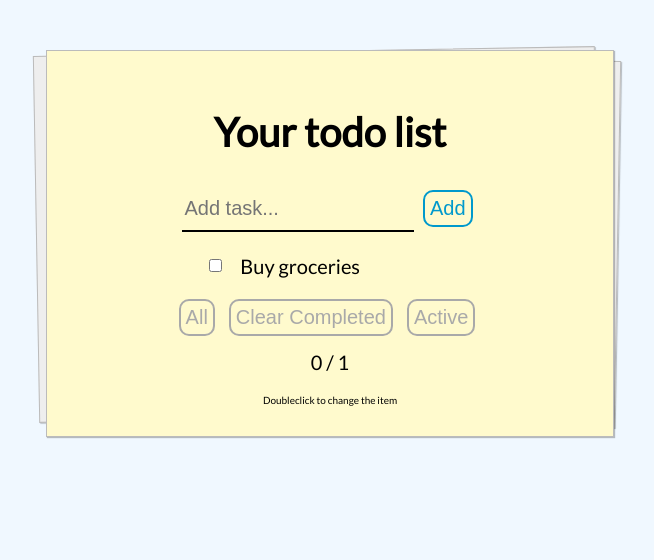
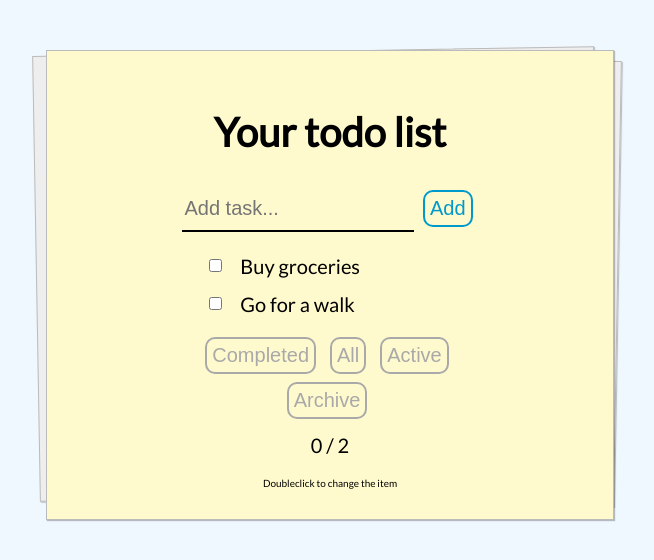
Before and after one commit to bogdanpashynskyi/todo, a React (Create React App) app: page / in a window 1280 px wide. Shown: the top 560 px of the page, without its empty margins (310-964 px from the left). Built offline with nearby package versions, Linux system fonts and the light colour scheme.

Commit message:
filter options implemented

```diff
--- a/src/App.css
+++ b/src/App.css
@@ -127,11 +127,17 @@ body {
   .App__todo-item {
     margin-left: 20px;
   }
+  .App {
+    width: 50%;
+  }
 }
 
 @media only screen and (max-width: 700px) {
   .App__todo-item {
     margin-left: 0px;
+  }
+  .App {
+    width: 65%;
   }
 }
 
--- a/src/components/TodoAll.js
+++ /dev/null
@@ -1,14 +0,0 @@
-import React from 'react'
-
-const TodoAll = ({ showAll }) => {
-
-  return (
-    <button
-		  className="App__todo-btn"
-			onClick={() => {showAll()}}
-		> All
-		</button>
-	)
-}
-
-export default TodoAll;
--- a/src/components/TodoArchive.js
+++ /dev/null
@@ -1,14 +0,0 @@
-import React from 'react'
-
-const TodoArchive = ({ handleArchive }) => {
-
-  return (
-    <button
-			className="App__todo-btn"
-			onClick={() => handleArchive()}
-		> Clear Completed
-		</button>
-	)
-}
-
-export default TodoArchive
--- /dev/null
+++ b/src/components/TodoFilter.js
@@ -0,0 +1,34 @@
+import React from 'react'
+
+const TodoFilter = ({ onFilterChange}) => {
+
+  return (
+    <div>
+			<button
+			value="completed"
+			className="App__todo-btn"
+			onClick={(event) => onFilterChange(event)}
+			>
+			Completed
+			</button>
+
+			<button
+			value="all"
+			className="App__todo-btn"
+			onClick={(event) => onFilterChange(event)}
+			>
+			All
+			</button>
+
+			<button
+			value="active"
+			className="App__todo-btn"
+			onClick={(event) => onFilterChange(event)}
+			>
+			Active
+			</button>
+		</div>
+	)
+}
+
+export default TodoFilter
--- a/src/components/TodoTable.js
+++ b/src/components/TodoTable.js
@@ -4,20 +4,51 @@ import '../App.css';
 
 import AddField from './AddField';
 import TodoList from './TodoList';
-import TodoArchive from './TodoArchive';
-import TodoActive from './TodoActive';
-import TodoAll from './TodoAll';
+import TodoFilter from './TodoFilter';
 import Counter from './Counter'
 
-let length = 1;
+let length = 0;
 
 export default class TodoTable extends Component {
 	state = {
 		todos: [
-			{ id: 0, task: 'Buy groceries', completed: false, editMode: false },
+			{ id: 999, task: 'Buy groceries', completed: false, editMode: false },
+			{ id: 1000, task: 'Go for a walk', completed: false, editMode: false },
 		],
+		filterMode: 'all',
 		showTips: false,
 		newTodo: '',
+	}
+
+	handleArchive = () => {
+		this.setState(({ todos }) => {
+			let todosList = [...todos]
+
+			let remainingTasks = todosList.filter(item => !item.completed)
+
+			return {
+				todos: remainingTasks,
+			}
+		})
+	}
+
+	onFilterChange = (event) => {
+		let filterMode = event.target.value;
+		this.setState({ filterMode })
+	}
+
+	handleFilter = (todos) => {
+		let filter = this.state.filterMode;
+		switch(filter) {
+			case 'all':
+			return todos;
+			case 'active':
+			return todos.filter(item => !item.completed);
+			case 'completed':
+			return todos.filter(item => item.completed)
+			default:
+				return todos;
+		}
 	}
 
 	onPressInput = (event) => {
@@ -78,33 +109,6 @@ export default class TodoTable extends Component {
 		}
 	}
 
-	handleArchive = () => {
-		this.setState(({ todos }) => {
-			let remainingTasks = todos.filter(item => !item.completed);
-			return {
-				todos: remainingTasks,
-			}
-		})
-	}
-
-	showActive = () => {
-		this.setState(({ todos }) => {
-			let activeTasks = todos.filter(item => !item.completed)
-			return {
-				todos: activeTasks,
-			}
-	})
-	}
-
-	showAll = () => {
-		this.setState(( { todos }) => {
-			let allTasks = todos.map(item => item)
-			return {
-				todos: allTasks,
-			}
-		})
-	}
-
 	handleItemChange = (text) => {
 		this.setState( {
 			newTodo: text,
@@ -149,7 +153,7 @@ export default class TodoTable extends Component {
 
   render() {
 		const { todos, newTodo, showTips } = this.state;
-
+		let filteredTodos = this.handleFilter(todos);
     return (
 			<div>
 				<h1>Your todo list</h1>
@@ -160,21 +164,19 @@ export default class TodoTable extends Component {
 					onPressInput={this.onPressInput}
 				/>
 				<TodoList
-					todos={todos}
+					todos={filteredTodos}
 					handleItemCompleted={this.handleItemCompleted}
 					changeEditMode={this.changeEditMode}
 					updateItem={this.updateItem}
 					cancelUpdate={this.cancelUpdate}
 				/>
-				<TodoAll
-					showAll={this.showAll}
+				<TodoFilter
+					onFilterChange={this.onFilterChange}
 				/>
-				<TodoArchive
-					handleArchive={this.handleArchive}
-				/>
-				<TodoActive
-					showActive={this.showActive}
-				/>
+				<button
+				className="App__todo-btn"
+				onClick={() => this.handleArchive(todos)}> Archive
+				</button>
 				<Counter
 					todos={todos}
 				/>
```
